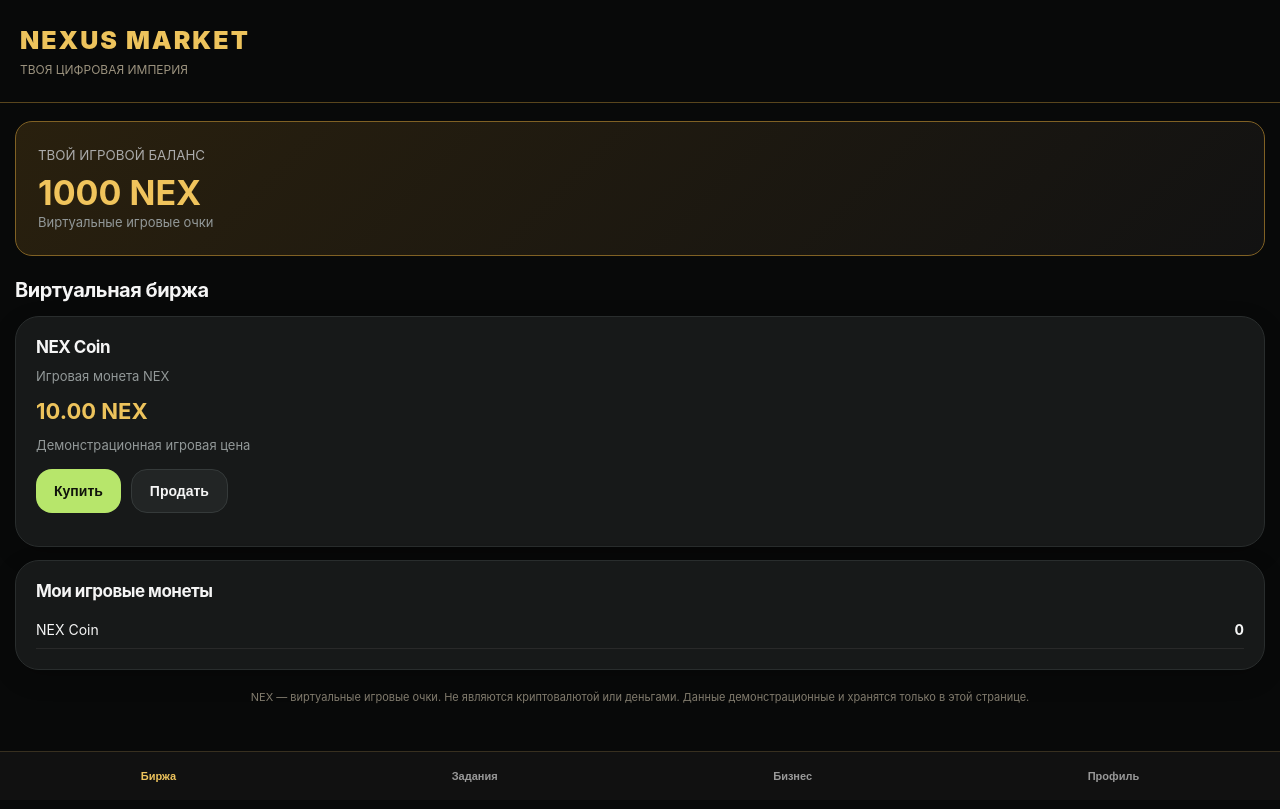
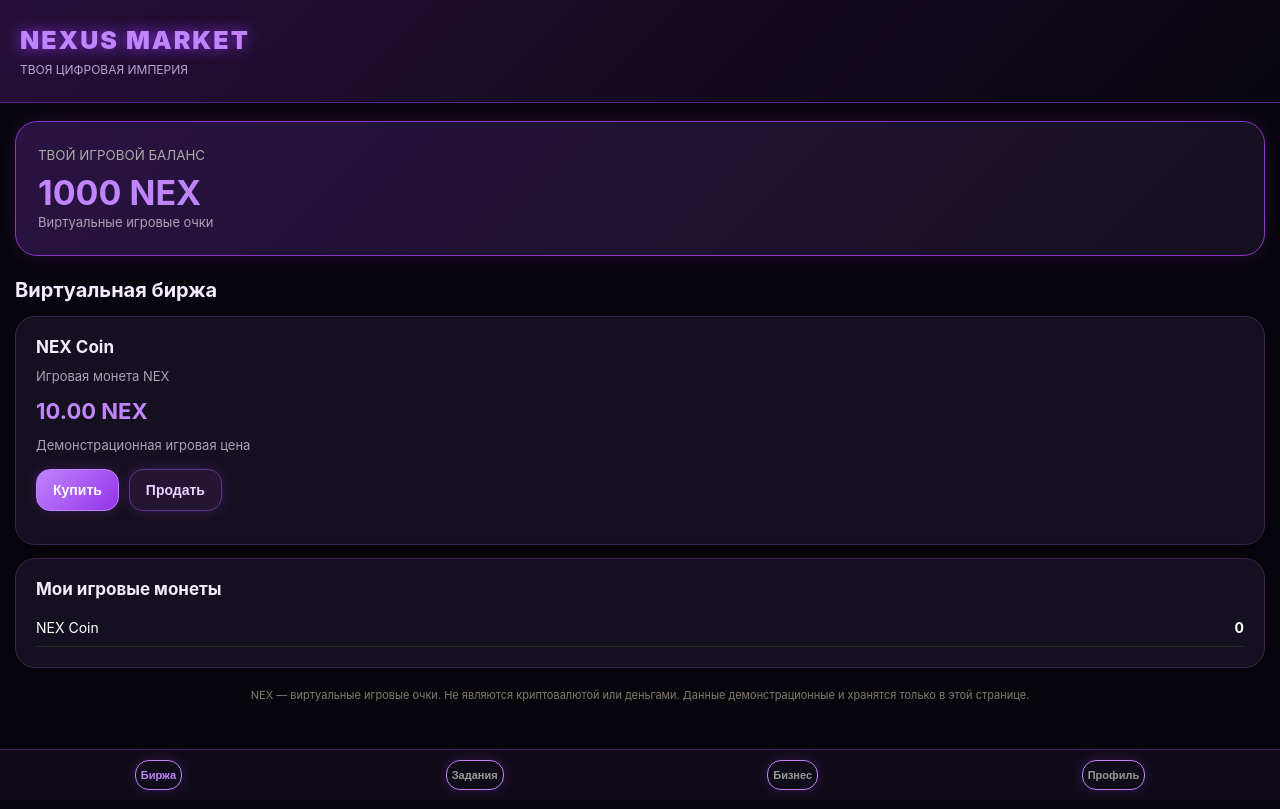
Before and after one commit to vandlerelena-beep/nexus-market, a plain HTML site: page index.html in a window 1280 px wide. Drawn offline with Linux system fonts and the light colour scheme; a script that the page names is missing.

Commit message:
Update index.html

```diff
--- a/index.html
+++ b/index.html
@@ -70,68 +70,96 @@ border-color:#e05252;
 
 /* NEXUS MARKET — PREMIUM DESIGN */
 
+/* NEXUS MARKET — NEON PURPLE */
+
 :root {
-    --bg: #080909;
-    --card: #171919;
-    --card-light: #222525;
-    --accent: #b7e66b;
-    --text: #f5f5f5;
-    --muted: #929898;
+    --bg: #08060d;
+    --card: #15101f;
+    --accent: #a855f7;
+    --text: #ffffff;
+    --muted: #aaa0b8;
 }
 
 body {
     background: var(--bg) !important;
     color: var(--text);
-    font-family: -apple-system, BlinkMacSystemFont, Arial, sans-serif;
+    font-family: -apple-system, Arial, sans-serif;
 }
 
 header {
-    background: transparent;
-    color: var(--text);
+    background: linear-gradient(135deg, #241038, #08060d);
+    border-bottom: 1px solid #57258a;
+}
+
+.logo {
+    color: #c084fc;
+    text-shadow: 0 0 15px #9333ea;
+}
+
+.sub {
+    color: #b9a2d4;
+}
+
+.balance {
+    background: linear-gradient(135deg, #291342, #15101f);
+    border: 1px solid #8735c7;
+    border-radius: 22px;
+    box-shadow: 0 0 18px #8125b533;
+}
+
+.amount, .price {
+    color: #c084fc;
+}
+
+.card {
+    background: #15101f !important;
+    border: 1px solid #39234f;
+    border-radius: 20px !important;
+    padding: 20px;
+    box-shadow: 0 5px 20px #00000066;
 }
 
 h1, h2, h3 {
-    color: var(--text);
-    letter-spacing: -0.5px;
-}
-
-.card {
-    background: var(--card) !important;
-    border: 1px solid #292d2d;
-    border-radius: 24px !important;
-    padding: 20px;
-    box-shadow: 0 8px 25px rgba(0,0,0,0.2);
+    color: #f5eaff;
 }
 
 button {
-    background: var(--accent);
-    color: #10130b;
-    border: none;
-    border-radius: 16px;
-    padding: 13px 18px;
-    font-weight: 700;
-    transition: 0.2s ease;
+    background: linear-gradient(135deg, #c084fc, #9333ea);
+    color: white;
+    border: 1px solid #c084fc;
+    border-radius: 14px;
+    font-weight: bold;
+    box-shadow: 0 0 12px #9333ea44;
+}
+
+button.secondary {
+    background: #241633;
+    color: #e9d5ff;
+    border: 1px solid #63358a;
 }
 
 button:active {
     transform: scale(0.96);
 }
 
-button.secondary {
-    background: var(--card-light);
-    color: var(--text);
-    border: 1px solid #353a3a;
+.muted {
+    color: #aaa0b8;
 }
 
-.muted {
-    color: var(--muted);
+nav {
+    background: #100b18;
+    border-top: 1px solid #492568;
+}
+
+nav button.active {
+    color: #c084fc;
 }
 
 input, textarea, select {
-    background: var(--card-light);
-    color: var(--text);
-    border: 1px solid #353a3a;
-    border-radius: 14px;
+    background: #21172d;
+    color: white;
+    border: 1px solid #63358a;
+    border-radius: 12px;
 }
 
 .actions {
```
